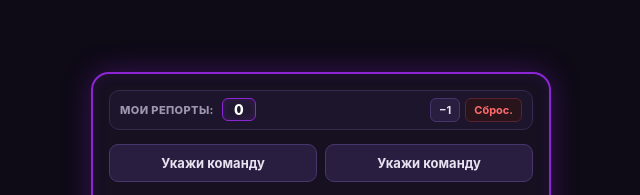
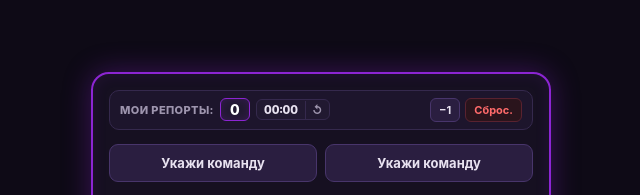
Before and after one commit to UserImp/Adm, a plain HTML site: page index.html in a window 1280 px wide. Shown: the part 166-361 px from the top of the page, 319-959 px from the left. Drawn offline with Linux system fonts and the light colour scheme.

Commit message:
Add files via upload

```diff
--- a/index.html
+++ b/index.html
@@ -9,11 +9,19 @@
 *{box-sizing:border-box;margin:0;padding:0;font-family:-apple-system,BlinkMacSystemFont,"Segoe UI",Roboto,sans-serif}
 body{background:var(--bg-main);display:flex;flex-direction:column;justify-content:center;align-items:center;min-height:100vh;padding:12px;color:var(--text-primary)}
 .calculator-card{background:var(--bg-card);border:2px solid var(--border-neon);border-radius:18px;box-shadow:0 0 28px rgba(140,37,211,.35),inset 0 0 15px rgba(140,37,211,.1);width:100%;max-width:460px;padding:16px;position:relative;display:flex;flex-direction:column}
-.reports-bar{background:var(--bg-result);border:1px solid var(--border-subtle);border-radius:10px;padding:7px 10px;margin-bottom:10px;display:flex;align-items:center;justify-content:space-between;gap:8px;transition:border-color .25s,box-shadow .25s}
+.reports-bar{background:var(--bg-result);border:1px solid var(--border-subtle);border-radius:10px;padding:7px 10px;margin-bottom:10px;display:flex;align-items:center;justify-content:space-between;gap:6px;transition:border-color .25s,box-shadow .25s}
 .reports-bar.pulse{border-color:#2ecc71;box-shadow:0 0 12px rgba(46,204,113,.25)}
-.reports-info{display:flex;align-items:center;gap:8px;min-width:0}
+.reports-info{display:flex;align-items:center;gap:6px;min-width:0;flex-wrap:wrap}
 .reports-label{font-size:11px;font-weight:800;letter-spacing:.4px;color:var(--text-muted);text-transform:uppercase;white-space:nowrap}
-.reports-count{background:var(--bg-surface);border:1px solid var(--border-neon);border-radius:6px;padding:2px 9px;font-size:14px;font-weight:800;color:var(--text-primary);min-width:34px;text-align:center;box-shadow:inset 0 0 8px rgba(140,37,211,.2)}
+.reports-count{background:var(--bg-surface);border:1px solid var(--border-neon);border-radius:6px;padding:2px 8px;font-size:14px;font-weight:800;color:var(--text-primary);min-width:30px;text-align:center;box-shadow:inset 0 0 8px rgba(140,37,211,.2)}
+.sw-box{display:inline-flex;align-items:center;background:var(--bg-surface);border:1px solid var(--border-subtle);border-radius:6px;overflow:hidden;transition:.2s}
+.sw-box.running{border-color:#2ecc71;box-shadow:0 0 8px rgba(46,204,113,.2)}
+.sw-box.paused{border-color:#e67e22}
+.sw-time{padding:2px 7px;font-size:12px;font-weight:800;font-variant-numeric:tabular-nums;color:var(--text-secondary);cursor:pointer;user-select:none;-webkit-user-select:none;white-space:nowrap}
+.sw-box.running .sw-time{color:#2ecc71}
+.sw-box.paused .sw-time{color:#f39c12}
+.sw-reset{background:transparent;border:none;border-left:1px solid var(--border-subtle);padding:2px 6px;font-size:11px;font-weight:800;color:var(--text-muted);cursor:pointer;transition:.15s}
+.sw-reset:hover{color:var(--btn-red-text);background:rgba(255,107,107,.1)}
 .reports-actions{display:flex;align-items:center;gap:5px;flex-shrink:0}
 .btn-rep{border-radius:6px;padding:4px 8px;font-size:11px;font-weight:700;cursor:pointer;transition:.2s;user-select:none;-webkit-user-select:none}
 .btn-rep-minus{background:var(--btn-purple-bg);border:1px solid var(--btn-purple-border);color:var(--text-secondary)}
@@ -143,6 +151,10 @@ body{background:var(--bg-main);display:flex;flex-direction:column;justify-conten
 <div class="reports-info">
 <span class="reports-label">Мои репорты:</span>
 <span class="reports-count" id="reportsCount">0</span>
+<div class="sw-box" id="swBox" title="Нажми на время для паузы / продолжения">
+<span class="sw-time" id="swTime" onclick="toggleStopwatch()">00:00</span>
+<button type="button" class="sw-reset" onclick="resetStopwatch()" title="Сбросить секундомер">↺</button>
+</div>
 </div>
 <div class="reports-actions">
 <button type="button" class="btn-rep btn-rep-minus" onclick="decrementReports()">−1</button>
@@ -208,6 +220,9 @@ const faqItems=[
 ];
 let activeTabIndex=null,managedActionIndex=null,managedFolderId=null,deleteConfirmArmed=false,folderDeleteArmed=false,reportsClearArmed=false,reportsClearTimer=null,reportsPulseTimer=null,addMode='main',newFolderColor='default',editFolderColor='default';
 let reportsCount=parseInt(localStorage.getItem('calc_reports_count'),10)||0;
+let swStart=parseInt(localStorage.getItem('calc_sw_start'),10)||0;
+let swElapsed=parseInt(localStorage.getItem('calc_sw_elapsed'),10)||0;
+let swInterval=null;
 const folderColors=['default','red','amber','blue','green','pink','cyan','indigo','lime','coral','violet','slate'];
 const copyTimers={},actionCopyTimers={},openFolders=JSON.parse(localStorage.getItem('calc_open_folders'))||{},collapsedSections=JSON.parse(localStorage.getItem('calc_collapsed_sections'))||{};
 let tabsData=JSON.parse(localStorage.getItem('calc_top_tabs'))||[{name:'Для спека.',command:''},{name:'Для выхода из спека.',command:''}];
@@ -216,6 +231,14 @@ localStorage.setItem('calc_top_tabs',JSON.stringify(tabsData));
 let foldersData=JSON.parse(localStorage.getItem('calc_folders'))||[];
 let rawActions=JSON.parse(localStorage.getItem('calc_custom_actions'))||[];
 const customActions=rawActions.map(item=>typeof item==='string'?{name:item,command:item,block:'main',folderId:null}:{name:item.name,command:item.command,block:item.block||'main',folderId:item.folderId||null});
+function pad2(n){return n<10?'0'+n:n}
+function formatStopwatch(ms){const totalSec=Math.floor(ms/1000);const days=Math.floor(totalSec/86400);const hours=Math.floor((totalSec%86400)/3600);const mins=Math.floor((totalSec%3600)/60);const secs=totalSec%60;if(days>0)return `${days}д ${pad2(hours)}:${pad2(mins)}:${pad2(secs)}`;if(hours>0)return `${pad2(hours)}:${pad2(mins)}:${pad2(secs)}`;return `${pad2(mins)}:${pad2(secs)}`}
+function saveStopwatch(){localStorage.setItem('calc_sw_start',swStart);localStorage.setItem('calc_sw_elapsed',swElapsed)}
+function updateStopwatchUI(){const box=document.getElementById('swBox'),timeEl=document.getElementById('swTime');const nowElapsed=swElapsed+(swStart?Date.now()-swStart:0);timeEl.textContent=formatStopwatch(nowElapsed);box.classList.toggle('running',swStart>0);box.classList.toggle('paused',swStart===0&&swElapsed>0)}
+function startStopwatch(){if(swStart>0)return;swStart=Date.now();saveStopwatch();updateStopwatchUI();if(!swInterval)swInterval=setInterval(updateStopwatchUI,500)}
+function toggleStopwatch(){if(swStart>0){swElapsed+=Date.now()-swStart;swStart=0;clearInterval(swInterval);swInterval=null}else{swStart=Date.now();if(!swInterval)swInterval=setInterval(updateStopwatchUI,500)}saveStopwatch();updateStopwatchUI()}
+function resetStopwatch(){swStart=0;swElapsed=0;clearInterval(swInterval);swInterval=null;saveStopwatch();updateStopwatchUI()}
+function initStopwatch(){updateStopwatchUI();if(swStart>0&&!swInterval)swInterval=setInterval(updateStopwatchUI,500)}
 function updateReportsUI(pulse=false){document.getElementById('reportsCount').textContent=reportsCount;localStorage.setItem('calc_reports_count',reportsCount);if(pulse){const bar=document.getElementById('reportsBar');bar.classList.add('pulse');clearTimeout(reportsPulseTimer);reportsPulseTimer=setTimeout(()=>bar.classList.remove('pulse'),500)}}
 function incrementReports(){reportsCount++;resetClearReportsBtn();updateReportsUI(true)}
 function decrementReports(){if(reportsCount>0){reportsCount--;updateReportsUI(false)}resetClearReportsBtn()}
@@ -249,10 +272,11 @@ function saveEditedFolder(){if(!managedFolderId)return;const val=document.getEle
 function handleDeleteClick(){if(managedActionIndex===null)return;const delBtn=document.getElementById('btnDeleteAction');if(!deleteConfirmArmed){deleteConfirmArmed=true;delBtn.textContent='Точно удалить?';delBtn.classList.add('confirm-ready');return}customActions.splice(managedActionIndex,1);localStorage.setItem('calc_custom_actions',JSON.stringify(customActions));closeAllManageMenus()}
 function handleFolderDeleteClick(){if(!managedFolderId)return;const delBtn=document.getElementById('btnDeleteFolder');if(!folderDeleteArmed){folderDeleteArmed=true;delBtn.textContent='Точно удалить?';delBtn.classList.add('confirm-ready');return}foldersData=foldersData.filter(f=>f.id!==managedFolderId);delete openFolders[managedFolderId];saveOpenFolders();for(let i=customActions.length-1;i>=0;i--)if(customActions[i].folderId===managedFolderId)customActions.splice(i,1);localStorage.setItem('calc_folders',JSON.stringify(foldersData));localStorage.setItem('calc_custom_actions',JSON.stringify(customActions));closeAllManageMenus()}
 function handleBottomSubmit(){if(addMode==='newfolder'){const fIn=document.getElementById('newFolderTitle'),title=fIn.value;if(title==='')return;const id='f_'+Date.now();foldersData.push({id,title,color:newFolderColor});localStorage.setItem('calc_folders',JSON.stringify(foldersData));openFolders[id]=true;saveOpenFolders();collapsedSections.folders=false;localStorage.setItem('calc_collapsed_sections',JSON.stringify(collapsedSections));applySectionStates();fIn.value='';renderAll();selectMode('infolder');document.getElementById('targetFolderSelect').value=id;return}const nIn=document.getElementById('newActionName'),cIn=document.getElementById('newActionCmd'),n=nIn.value,c=cIn.value;if(n===''&&c==='')return;if(addMode==='infolder'){const fid=document.getElementById('targetFolderSelect').value;if(!fid)return;customActions.push({name:n===''?c:n,command:c===''?n:c,block:'folder',folderId:fid});openFolders[fid]=true;saveOpenFolders();collapsedSections.folders=false}else{customActions.push({name:n===''?c:n,command:c===''?n:c,block:addMode,folderId:null});collapsedSections[addMode]=false}localStorage.setItem('calc_collapsed_sections',JSON.stringify(collapsedSections));applySectionStates();localStorage.setItem('calc_custom_actions',JSON.stringify(customActions));nIn.value='';cIn.value='';renderAll()}
-function copyActionChip(chipEl,i,cmdText,block){writeToClipboard(cmdText);if(block==='main')incrementReports();clearTimeout(actionCopyTimers[i]);chipEl.dataset.copyText=chipEl.offsetWidth<95?'✓':'Скопировано!';chipEl.classList.add('copied');actionCopyTimers[i]=setTimeout(()=>{chipEl.classList.remove('copied')},1200)}
+function copyActionChip(chipEl,i,cmdText,block){writeToClipboard(cmdText);if(block==='main'){incrementReports();startStopwatch()}clearTimeout(actionCopyTimers[i]);chipEl.dataset.copyText=chipEl.offsetWidth<95?'✓':'Скопировано!';chipEl.classList.add('copied');actionCopyTimers[i]=setTimeout(()=>{chipEl.classList.remove('copied')},1200)}
 function exportBackup(){const payload=JSON.stringify({tabs:tabsData,folders:foldersData,actions:customActions,reports:reportsCount});writeToClipboard(payload);const btn=document.getElementById('btnExportData');btn.classList.add('ok');btn.textContent='Скопировано!';setTimeout(()=>{btn.classList.remove('ok');btn.textContent='Экспорт (копировать)'},1500)}
 function importBackup(){const txt=document.getElementById('importTextarea').value.trim(),btn=document.getElementById('btnApplyImport');if(!txt)return;try{const d=JSON.parse(txt);if(Array.isArray(d.tabs)&&d.tabs.length>=2){tabsData=d.tabs;localStorage.setItem('calc_top_tabs',JSON.stringify(tabsData))}if(Array.isArray(d.folders)){foldersData=d.folders;localStorage.setItem('calc_folders',JSON.stringify(foldersData))}if(Array.isArray(d.actions)){customActions.length=0;d.actions.forEach(x=>customActions.push(x));localStorage.setItem('calc_custom_actions',JSON.stringify(customActions))}if(typeof d.reports==='number'){reportsCount=Math.max(0,d.reports);updateReportsUI(false)}renderTabs();renderAll();document.getElementById('importTextarea').value='';btn.textContent='Готово!';setTimeout(()=>{btn.textContent='Загрузить данные';document.getElementById('importArea').classList.remove('open')},1200)}catch(e){btn.textContent='Ошибка формата!';setTimeout(()=>{btn.textContent='Загрузить данные'},1500)}}
 const bottomBox=document.querySelector('.add-action-wrapper');bottomBox.addEventListener('pointerdown',()=>bottomBox.classList.add('glow'));bottomBox.addEventListener('focusin',()=>bottomBox.classList.add('glow'));document.addEventListener('pointerdown',e=>{if(!bottomBox.contains(e.target))bottomBox.classList.remove('glow')});
+initStopwatch();
 updateReportsUI(false);
 applySectionStates();
 renderFaq();
```
